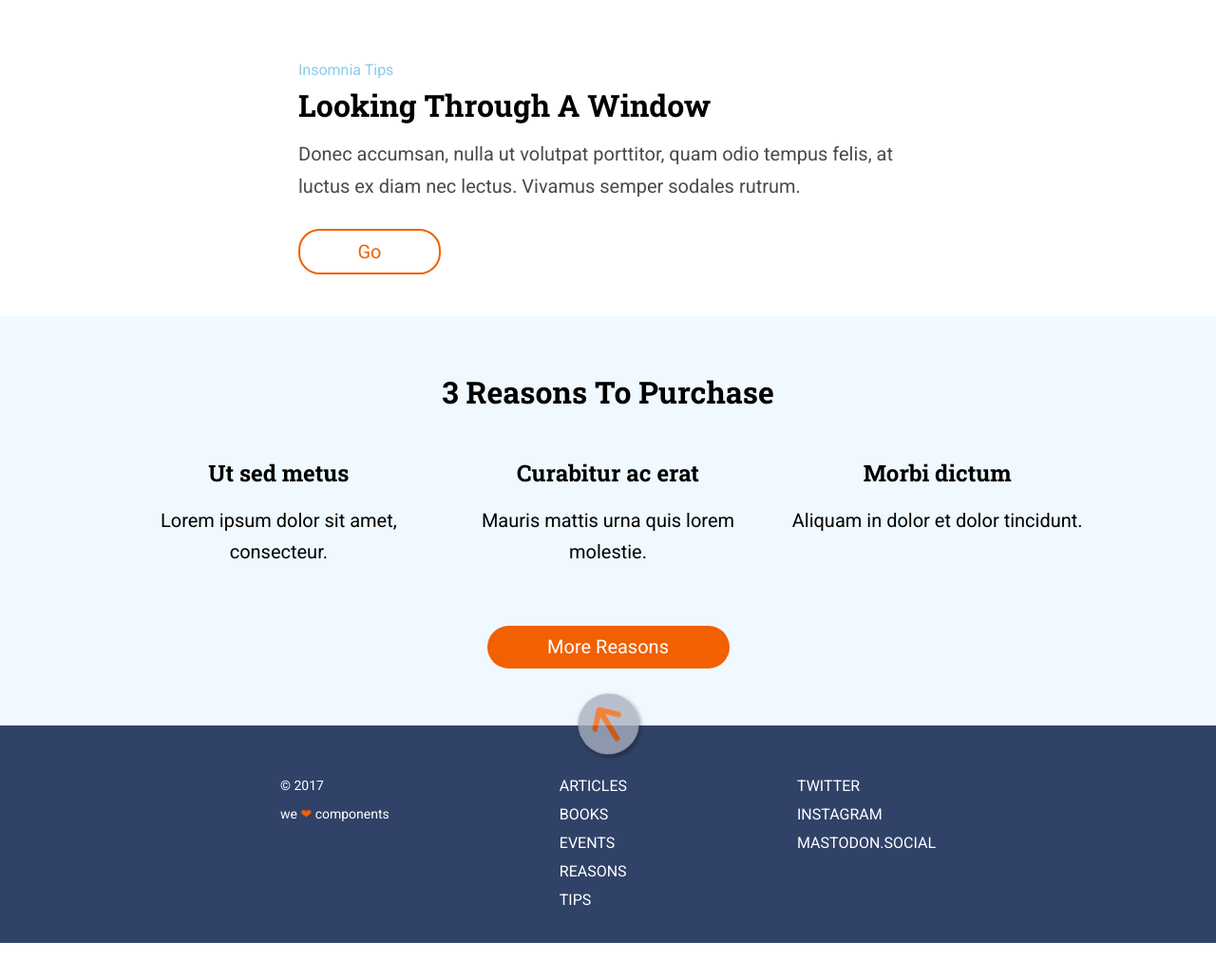
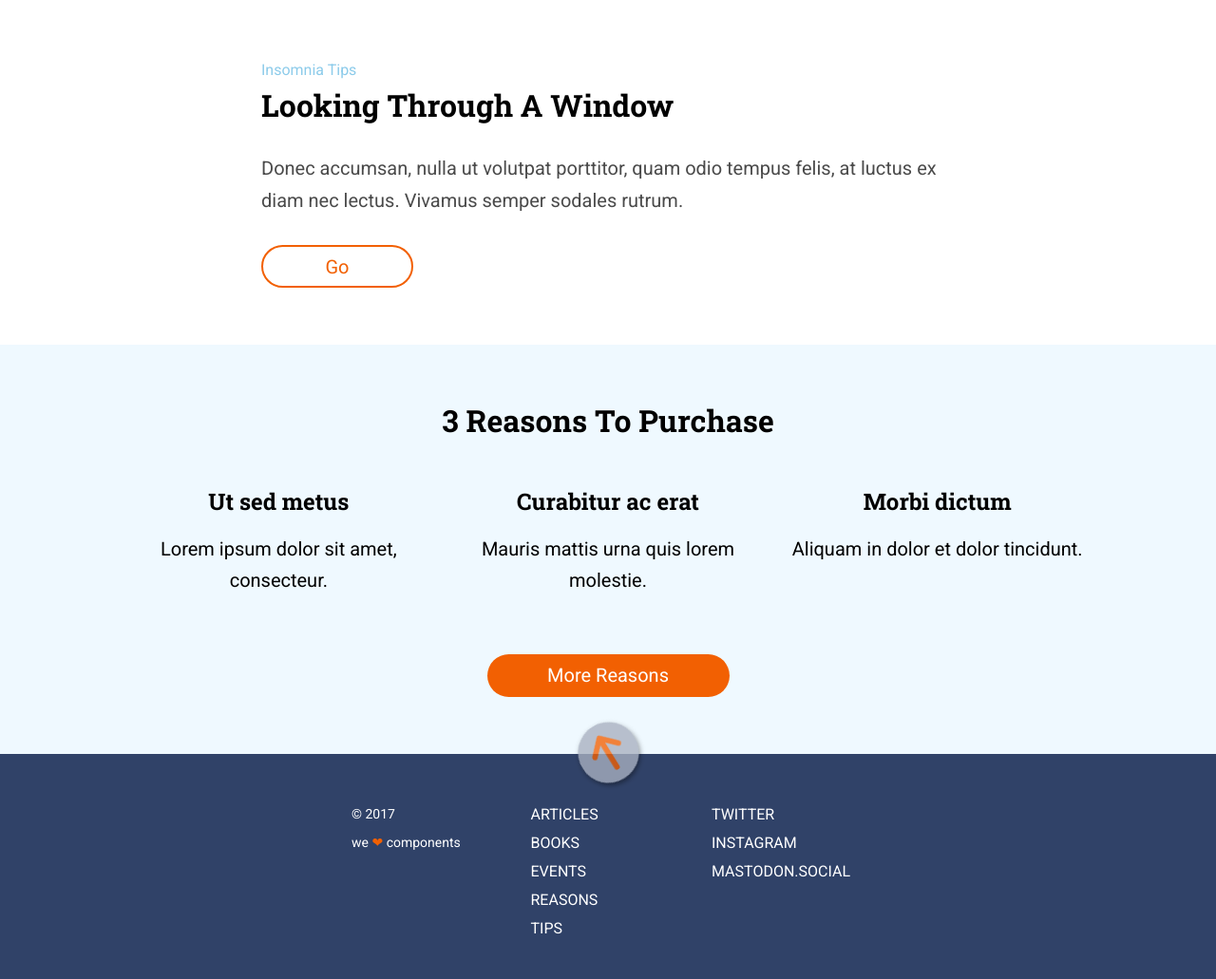
Before and after one commit to Adalab/modulo-1-evaluacion-final-margamb, a website: page src/html/index.html in a window 1280 px wide. Shown: the part 803-1834 px from the top of the page at 95% size. Before the commit the page ends 1796 px from the top, so only its background shows below. Drawn offline with nearby package versions, Linux system fonts and the light colour scheme; files that its build step writes are made by us from their sources; files whose address does not match are found by name.

Commit message:
Fix footer sizes

```diff
--- a/src/html/partials/footer.html
+++ b/src/html/partials/footer.html
@@ -8,40 +8,41 @@
 </a>
 
 <div class="footer__ul">
-  <nav class="footer__uls">
-    <ul class="fotter__ul">
-      <li class="footer__ul--li">
-        <a class="footer__ul--li--a" href="https://adalab.es/" title="Articulos de adalab">Articles</a>
+  <nav class="footer__uls--one">
+    <ul class="fotter__ul--one">
+
+      <li class="footer__ul--one--li">
+        <a class="footer__ul--one--li--a" href="https://adalab.es/" title="Articulos de adalab">Articles</a>
       </li>
 
-      <li class="footer__ul--li">
-        <a class="footer__ul--li--a" href="https://adalab.es/" title="Libros de adalab">Books</a>
+      <li class="footer__ul--one--li">
+        <a class="footer__ul--one--li--a" href="https://adalab.es/" title="Libros de adalab">Books</a>
       </li>
 
-      <li class="footer__ul--li">
-        <a class="footer__ul--li--a" href="https://adalab.es/" title="Eventos de adalab">Events</a>
+      <li class="footer__ul--one--li">
+        <a class="footer__ul--one--li--a" href="https://adalab.es/" title="Eventos de adalab">Events</a>
       </li>
 
-      <li class="footer__ul--li">
-        <a class="footer__ul--li--a" href="https://adalab.es/" title="Reason de adalab">Reasons</a>
+      <li class="footer__ul--one--li">
+        <a class="footer__ul--one--li--a" href="https://adalab.es/" title="Reason de adalab">Reasons</a>
       </li>
 
-      <li class="footer__ul--li">
-        <a  class="footer__ul--li--a" href="https://adalab.es/" title="Tips de adalab">Tips</a>
+      <li class="footer__ul--one--li">
+        <a  class="footer__ul--one--li--a" href="https://adalab.es/" title="Tips de adalab">Tips</a>
       </li>
     </ul>
   </nav>
 
-  <nav class="footer__uls">
-    <ul class="fotter__ul">
-      <li class="footer__ul--li">
-        <a class="footer__ul--li--a" href="https://adalab.es/" title="Twitter de adalab">Twitter</a>
+  <nav class="footer__uls--two">
+    <ul class="fotter__ul--two">
+      <li class="footer__ul--two--li">
+        <a class="footer__ul--two--li--a" href="https://adalab.es/" title="Twitter de adalab">Twitter</a>
       </li>
-      <li class="footer__ul--li">
-        <a class="footer__ul--li--a" href="https://adalab.es/" title="Instagram de adalab">Instagram</a>
+      <li class="footer__ul--two--li">
+        <a class="footer__ul--two--li--a" href="https://adalab.es/" title="Instagram de adalab">Instagram</a>
       </li>
-      <li class="footer__ul--li">
-        <a class="footer__ul--li--a" href="https://adalab.es/" title="Mastodon.Social de adalab"
+      <li class="footer__ul--two--li">
+        <a class="footer__ul--two--li--a" href="https://adalab.es/" title="Mastodon.Social de adalab"
           >Mastodon.Social</a
         >
       </li>
--- a/src/html/partials/main.html
+++ b/src/html/partials/main.html
@@ -1,12 +1,21 @@
 <main class="main">
+  <!-- section one -->
+
   <section class="main__one">
-    <small class="main__one--small">Insomnia Tips</small>
-    <h3 class="main__one--title">Looking Through A Window</h3>
-    <p class="main__one--p">
-      Donec accumsan, nulla ut volutpat porttitor, quam odio tempus felis, at
-      luctus ex diam nec lectus. Vivamus semper sodales rutrum.
-    </p>
-    <a class="main__one--go" href="" title="Visit this place">Go</a>
+    <div class="main__one--container">
+      <small class="main__one--container--small">Insomnia Tips</small>
+      <h3 class="main__one--container--title">Looking Through A Window</h3>
+      <p class="main__one--container--p">
+        Donec accumsan, nulla ut volutpat porttitor, quam odio tempus felis, at
+        luctus ex diam nec lectus. Vivamus semper sodales rutrum.
+      </p>
+      <a
+        class="main__one--container--go"
+        href="https://adalab.es/"
+        title="Visit this place"
+        >Go</a
+      >
+    </div>
   </section>
 
   <!-- section two -->
--- a/src/scss/layout/_footer.scss
+++ b/src/scss/layout/_footer.scss
@@ -7,22 +7,35 @@
   padding-bottom: 45px;
 
   @media all and (min-width: $tablet-size) {
-    padding: 0px 39px 0px 39px;
-  }
-
-  &__uls {
-    padding-bottom: 30px;
+    padding: 0px 39px 45px 39px;
   }
 
   &__ul {
     @media all and (min-width: $tablet-size) {
+      display: flex;
       width: 690px;
-      display: flex;
       justify-content: space-between;
+      align-items: flex-start;
+    }
+    @media all and (min-width: $desktop-size) {
+      width: 540px;
     }
   }
 
-  &__ul--li {
+  &__uls--one,
+  &__uls--two {
+    padding-bottom: 30px;
+    width: 210px;
+    @media all and (min-width: $tablet-size) {
+      padding-bottom: 0;
+    }
+    @media all and (min-width: $desktop-size) {
+      width: 161px;
+    }
+  }
+
+  &__ul--one--li,
+  &__ul--two--li {
     list-style: none;
     text-align: center;
     font-family: $font-secondary;
@@ -61,6 +74,7 @@
   }
 
   &__copy {
+    width: 210px;
     text-align: center;
     font-family: $font-secondary;
     font-size: 14px;
@@ -76,6 +90,10 @@
     @media all and (min-width: $tablet-size) {
       text-align: left;
       order: -1;
+    }
+
+    @media all and (min-width: $desktop-size) {
+      width: 159px;
     }
 
     &--footer-heart {
--- a/src/scss/layout/_header.scss
+++ b/src/scss/layout/_header.scss
@@ -13,7 +13,7 @@
     width: 44px;
     height: 44px;
     background-color: $color-burger;
-    padding: 14px 15px 14px 15px;
+    padding: 15px 14px;
     position: fixed;
     top: 0;
     left: 0;
@@ -29,6 +29,10 @@
     border-radius: 22.5px;
     background-color: $color-white;
     margin-bottom: 53px;
+
+    @media all and (min-width: $tablet-size) {
+      margin-bottom: 45px;
+    }
 
     @media all and (min-width: $desktop-size) {
       margin-bottom: 13px;
@@ -71,9 +75,16 @@
     text-align: center;
     color: $color-white;
     margin-bottom: 45px;
+    margin-top: 10px;
 
     @media all and (min-width: $tablet-size) {
       font-size: 24px;
+      margin-top: 20px;
+      margin-bottom: 30px;
+    }
+
+    @media all and (min-width: $desktop-size) {
+      margin-top: 0px;
     }
   }
 }
--- a/src/scss/layout/_main.scss
+++ b/src/scss/layout/_main.scss
@@ -1,21 +1,39 @@
 // main one
+
+// Ha dos formas de hacerlo:
+// 1 -> Modificando los paddings cada vez que cambia de dispositivo, se iria adaptando a la pantalla (o mejor opcion -> utilizando witdth en %)
+//-- padding movil -> padding: 30px 15px 45px 15px;
+
+//padding tablet
+// @media all and (min-width: $tablet-size) {
+//   padding: 30px 39px 60px 39px;
+// }
+
+//padding desktop
+// @media all and (min-width: $desktop-size) {
+//   padding: 60px 275px;
+// }
+
+// 2 -> Con anchos fijos en cada pantalla, se cambiaria cada vez que cambias de tamaño de pantalla.
+
+// He probado de las dos formas -> Al final he utilizado anchos fijos
 
 .main__one {
   width: 100%;
   background-color: $color-white;
-  padding: 30px 15px 45px 15px;
-  margin: auto;
+
+  &--container {
+    width: 290px;
+    margin: 30px auto 45px auto;
 
     @media all and (min-width: $tablet-size) {
-    padding: 30px 39px 45px 39px;
       width: 690px;
-    margin: auto;
+      margin: 30px auto 60px auto;
     }
 
     @media all and (min-width: $desktop-size) {
       width: 730px;
-    margin: auto;
-    padding-top: 60px;
+      margin: 60px auto;
     }
 
     &--small {
@@ -27,6 +45,11 @@
       font-style: normal;
       line-height: 2.14;
       letter-spacing: normal;
+      margin-bottom: 1px;
+
+      @media all and (min-width: $tablet-size) {
+        margin-bottom: 0px;
+      }
 
       @media all and (min-width: $desktop-size) {
         font-size: 16px;
@@ -66,6 +89,8 @@
 
       @media all and (min-width: $tablet-size) {
         font-size: 20px;
+        padding-top: 30px;
+        padding-bottom: 30px;
       }
     }
 
@@ -82,7 +107,7 @@
       color: $color-link;
       border: 2px solid $color-link;
       border-radius: 22.5px;
-    padding: 10px 25px 10px 26px;
+      padding: 8.5px 23.3px 8.5px 23.3px;
       transition: 0.3s;
 
       &:hover {
@@ -91,11 +116,12 @@
       }
 
       @media all and (min-width: $tablet-size) {
-      padding: 10px 32.5px 10px 32.5px;
+        padding: 8.5px 31px 8.5px 31px;
       }
 
       @media all and (min-width: $desktop-size) {
-      padding: 10px 60.5px 10px 60.5px;
+        padding: 8.5px 65.5px 8.5px 65.5px;
+      }
     }
   }
 }
@@ -171,9 +197,6 @@
 
       @media all and (min-width: $tablet-size) {
         font-size: 24px;
-      }
-
-      @media all and (min-width: $desktop-size) {
         padding-bottom: 14px;
       }
     }
```
Also changed, not shown: docs/index.html (+37 -27 lines), src/scss/main.scss (+0 -12 lines), docs/assets/css/main.css. Lines whose indentation alone changed are shown as unchanged.
